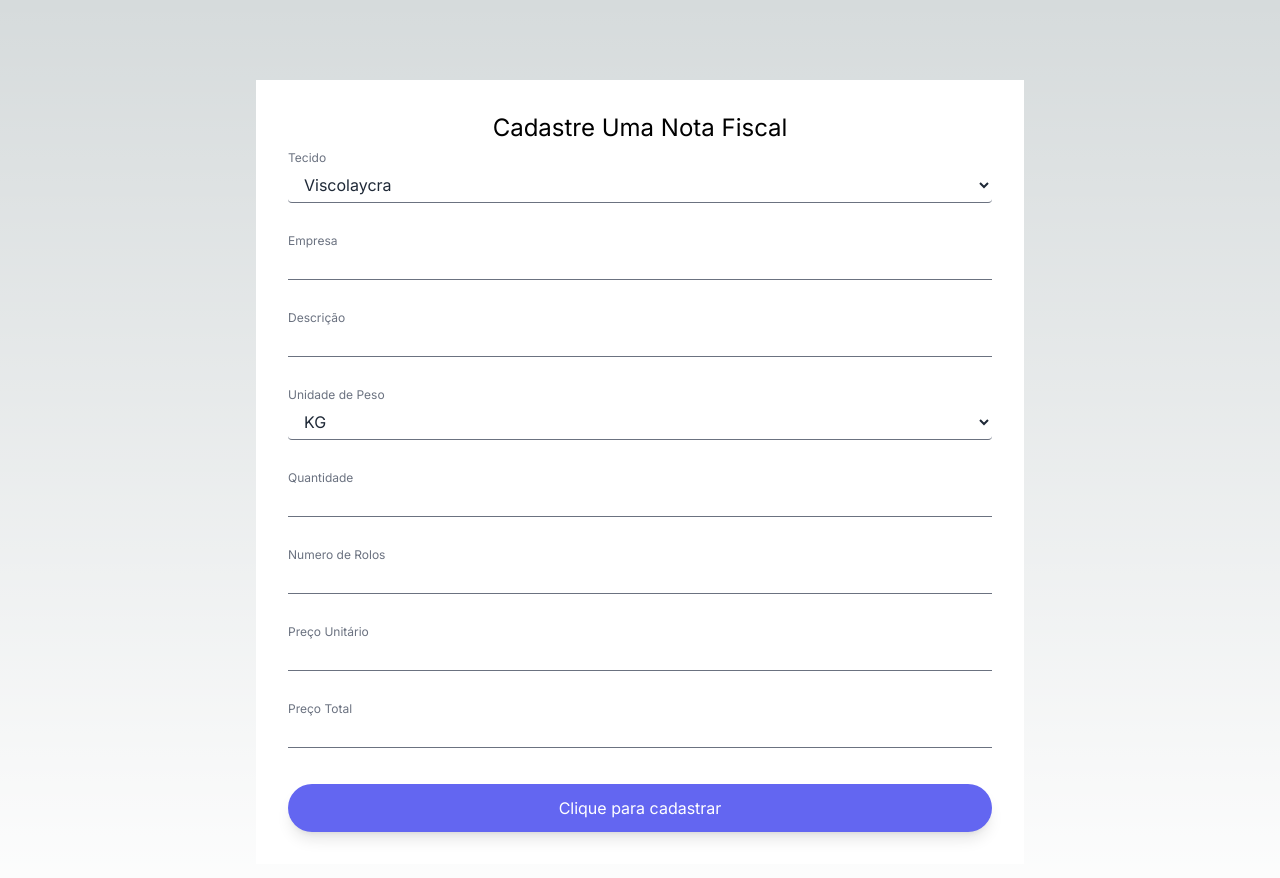
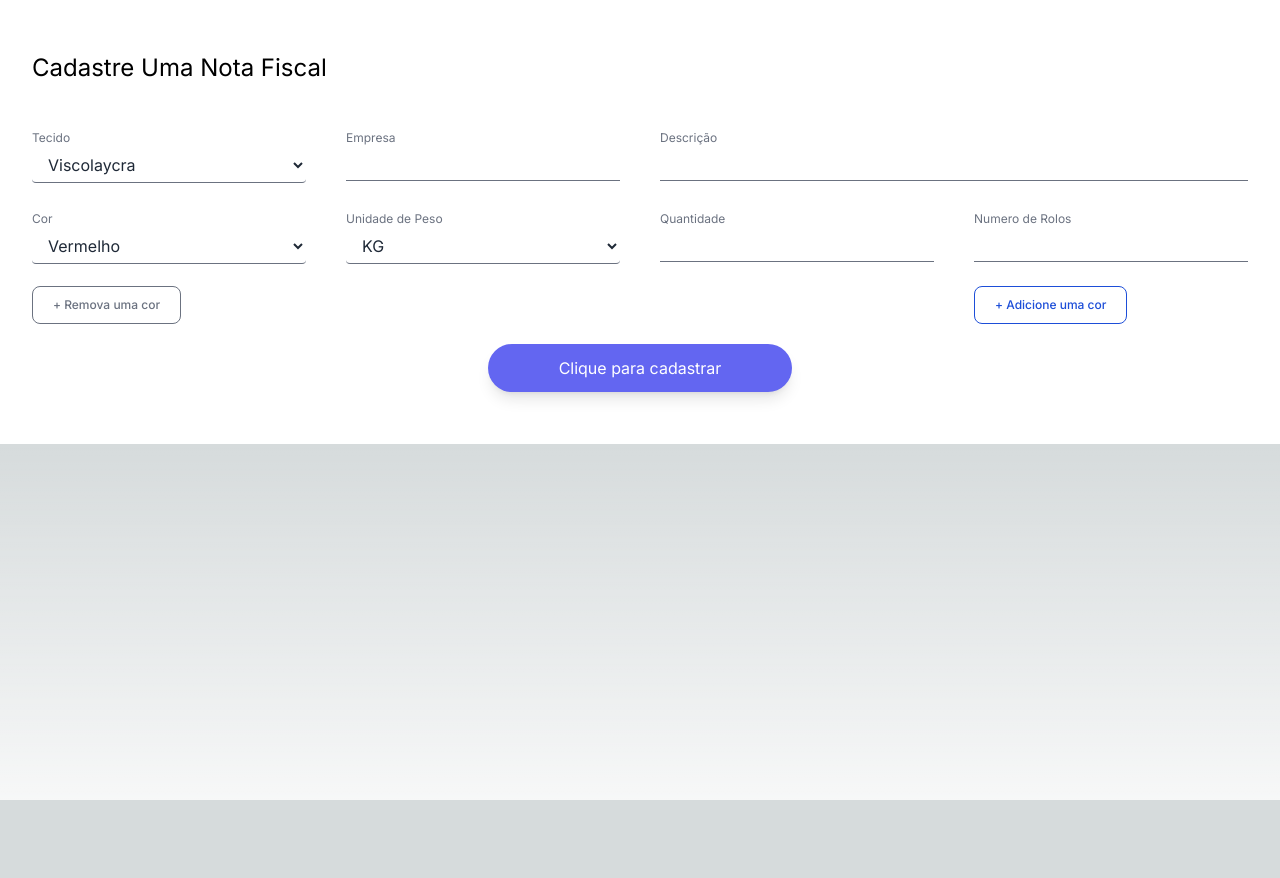
Before and after one commit to LucianoSchwalm/flater-controle-estoque, a Next.js app: page /cadastro in a window 1280 px wide. Shown: the top 878 px of the page. After the commit the page ends 800 px from the top, so only its background shows below. Built offline with nearby package versions, Linux system fonts and the light colour scheme.

Commit message:
feat: subscribe page rebuild

```diff
--- a/src/app/cadastro/page.tsx
+++ b/src/app/cadastro/page.tsx
@@ -1,17 +1,45 @@
+"use client";
+
+import { useState } from "react";
+
 export default function Cadastro() {
+   const [inputList, setInputList] = useState([
+      {
+         input: "",
+         input_rank: null,
+      },
+   ]);
+
+   const handleColorAdd = () => {
+      setInputList([
+         ...inputList,
+         {
+            input: "",
+            input_rank: null,
+         },
+      ]);
+   };
+
+   const handleColorRemove = () => {
+      const newList = [...inputList];
+      newList.splice(newList.length - 1, 1);
+      setInputList(newList);
+   };
+
    return (
-      <main>
-         <div className="grid justify-items-center shadow-md flex-shrink md:flex-shrink-0 py-20">
-            <div className="w-3/5 bg-white">
+      <main className="bg-white">
+         <div className="justify-items-left py-5">
+            <div className="bg-white">
                <div className="p-8">
                   <div
                      className="shadow-lg mt-3 pt-3 pb-3 w-full text-white text-center
                   hover:bg-indigo-400 rounded-full cursor-pointer hidden"
                   ></div>
-                  <div className="text-2xl text-black text-center">
+                  <div className="text-2xl text-black text-left pb-10">
                      Cadastre Uma Nota Fiscal
                   </div>
                   <form>
+                     <div className="grid grid-cols-4 gap-10">
                         <div>
                            <label
                               htmlFor="tecido"
@@ -30,17 +58,23 @@ export default function Cadastro() {
                               <option value="Moletom">
                                  Helanca Felpada Produção
                               </option>
-                           <option value="Moletom">Helanca Felpada Adar</option>
+                              <option value="Moletom">
+                                 Helanca Felpada Adar
+                              </option>
                               <option value="Moletom">Lanzinha</option>
                               <option value="Moletom">Soft</option>
                               <option value="Moletom">Malha Sued Lisa</option>
-                           <option value="Moletom">Malha Sued Estampada</option>
-                           <option value="Moletom">Malha Sued Canelada</option>
+                              <option value="Moletom">
+                                 Malha Sued Estampada
+                              </option>
+                              <option value="Moletom">
+                                 Malha Sued Canelada
+                              </option>
                               <option value="Moletom">Malha Canelada</option>
                               <option value="Moletom">Malha Térmica</option>
                            </select>
                         </div>
-                     <div className="pt-6">
+                        <div className="">
                            <label
                               htmlFor="empresa"
                               id="empresa"
@@ -52,12 +86,12 @@ export default function Cadastro() {
                               id="empresa"
                               name="tipoTecido"
                               className="bg-transparent border-b m-auto block border-gray-500 w-full mb-6
-           text-gray-700 pb-1"
+            text-gray-700 pb-2"
                               type="text"
                               placeholder=""
                            />
                         </div>
-                     <div>
+                        <div className="col-start-3 col-end-5">
                            <label
                               htmlFor="descricao"
                               id="age"
@@ -69,10 +103,31 @@ export default function Cadastro() {
                               id="descricao"
                               name="descricao"
                               className="bg-transparent border-b m-auto block border-gray-500 w-full mb-6
-           text-gray-700 pb-1"
+            text-gray-700 pb-2"
                               type="text"
                               placeholder=""
                            />
+                        </div>
+                     </div>
+                     {inputList.map((input, index) => (
+                        <div key={index} className="grid grid-cols-4 gap-10">
+                           <div>
+                              <label
+                                 htmlFor="unidadePeso"
+                                 id="unidadePeso"
+                                 className="text-xs text-gray-500"
+                              >
+                                 Cor
+                              </label>
+                              <select
+                                 className="bg-transparent w-full py-1.5 px-3 text-gray-800 border-b border-gray-500
+                  transition duration-500 focus:outline-none focus:border-black rounded"
+                              >
+                                 <option value="kilograma">Vermelho</option>
+                                 <option value="metros">Azul</option>
+                                 <option value="metros">Preto</option>
+                                 <option value="metros">Branco</option>
+                              </select>
                            </div>
                            <div>
                               <label
@@ -90,7 +145,7 @@ export default function Cadastro() {
                                  <option value="metros">Metros</option>
                               </select>
                            </div>
-                     <div className="pt-6">
+                           <div>
                               <label
                                  htmlFor="quantidade"
                                  id="quantidade"
@@ -102,12 +157,12 @@ export default function Cadastro() {
                                  id="quantidade"
                                  name="quantidade"
                                  className="bg-transparent border-b m-auto block border-gray-500
-            w-full mb-6 text-grey-700 pb-1"
+            w-full mb-6 text-grey-700 pb-2"
                                  type="number"
                                  placeholder=""
                               />
                            </div>
-                     <div className="">
+                           <div>
                               <label
                                  htmlFor="numeroRolos"
                                  id="numeroRolos"
@@ -118,13 +173,42 @@ export default function Cadastro() {
                               <input
                                  id="numeroRolos"
                                  name="numeroRolos"
-                           className="bg-transparent border-b m-auto block border-gray-500
-            w-full mb-6 text-grey-700 pb-1"
+                                 className="bg-transparent border-b m-auto border-gray-500
+            w-full mb-6 text-grey-700 pb-2"
                                  type="number"
                                  placeholder=""
                               />
                            </div>
-                     <div>
+                        </div>
+                     ))}
+                     <div className="grid grid-cols-4 gap-10">
+                        <div className="col-start-1">
+                           <button
+                              id="colorBtnRemove"
+                              name="colorBtnRemove"
+                              type="button"
+                              className="text-xs text-center text-red-700 hover:text-white border border-red-700 hover:bg-red-800 focus:ring-4 focus:outline-none focus:ring-red-300 font-medium rounded-lg px-5 py-2.5 me-2 mb-2 dark:border-red-500 dark:text-red-500 dark:hover:text-white dark:hover:bg-red-600 dark:focus:ring-red-900 disabled:border-gray-500 disabled:text-gray-500 disabled:hover:bg-gray-500"
+                              onClick={handleColorRemove}
+                              disabled={inputList?.length === 1}
+                           >
+                              + Remova uma cor
+                           </button>
+                        </div>
+                        <div className="col-start-4">
+                           <button
+                              id="colorBtnAdd"
+                              name="colorBtnAdd"
+                              type="button"
+                              className="text-xs text-blue-500 text-center text-blue-700 hover:text-white border border-blue-700 hover:bg-blue-800
+                              focus:ring-4 focus:outline-none focus:ring-blue-300 font-medium rounded-lg px-5 py-2.5 me-2 mb-2 dark:border-blue-500
+                              dark:text-blue-500 dark:hover:text-white dark:hover:bg-blue-500 dark:focus:ring-blue-800"
+                              onClick={handleColorAdd}
+                           >
+                              + Adicione uma cor
+                           </button>
+                        </div>
+                     </div>
+                     {/* <div>
                         <label
                            htmlFor="precoUnitario"
                            id="precoUnitario"
@@ -140,8 +224,8 @@ export default function Cadastro() {
                            type="number"
                            placeholder=""
                         />
-                     </div>
-                     <div>
+                     </div> */}
+                     {/* <div>
                         <label
                            htmlFor="precoTotal"
                            id="precoTotal"
@@ -157,13 +241,15 @@ export default function Cadastro() {
                            type="number"
                            placeholder=""
                         />
-                     </div>
+                     </div> */}
+                     <div className="w-full mx-auto flex justify-center items-center">
                         <input
-                        className="shadow-lg mt-3 pt-3 pb-3 w-full text-white bg-indigo-500
-                  hover:bg-indigo-400 rounded-full cursor-pointer "
+                           className="shadow-lg mt-3 pt-3 pb-3 w-1/4 text-white bg-indigo-500
+                  hover:bg-indigo-400 rounded-full cursor-pointer"
                            type="submit"
                            value="Clique para cadastrar"
                         />
+                     </div>
                   </form>
                   {/* <div className="text-center mt-4">
                      <p className="text-sm text-gray-600">
--- a/src/app/page.tsx
+++ b/src/app/page.tsx
@@ -2,7 +2,7 @@ import Link from "next/link";
 
 export default function Home() {
    return (
-      <main className="flex min-h-screen flex-row justify-center p-24 gap-10">
+      <main className="flex min-h-screen flex-row justify-center p-24 gap-10 bg-white">
          <Link href="/cadastro">
             <div>
                <button
@@ -23,13 +23,13 @@ export default function Home() {
                </button>
             </div>
          </Link>
-         <Link href="registro">
+         <Link href="pecas">
             <div>
                <button
                   type="button"
                   className="rounded-lg px-8 py-2 text-xl border-2 border-indigo-500 text-indigo-500 hover:bg-indigo-500 hover:text-blue-100 duration-300"
                >
-                  REGISTRO DE TECIDO PARA PEÇAS
+                  CORTE DE PEÇAS
                </button>
             </div>
          </Link>
@@ -39,7 +39,7 @@ export default function Home() {
                   type="button"
                   className="rounded-lg px-8 py-2 text-xl border-2 border-indigo-500 text-indigo-500 hover:bg-indigo-500 hover:text-blue-100 duration-300"
                >
-                  SAÍDA DE TECIDO
+                  SAÍDA DE PEÇAS
                </button>
             </div>
          </Link>
--- /dev/null
+++ b/src/app/pecas/page.tsx
@@ -0,0 +1,5 @@
+const Pecas = () => {
+   return <div>Teste</div>;
+};
+
+export default Pecas;
```
Lines whose indentation alone changed are shown as unchanged.
